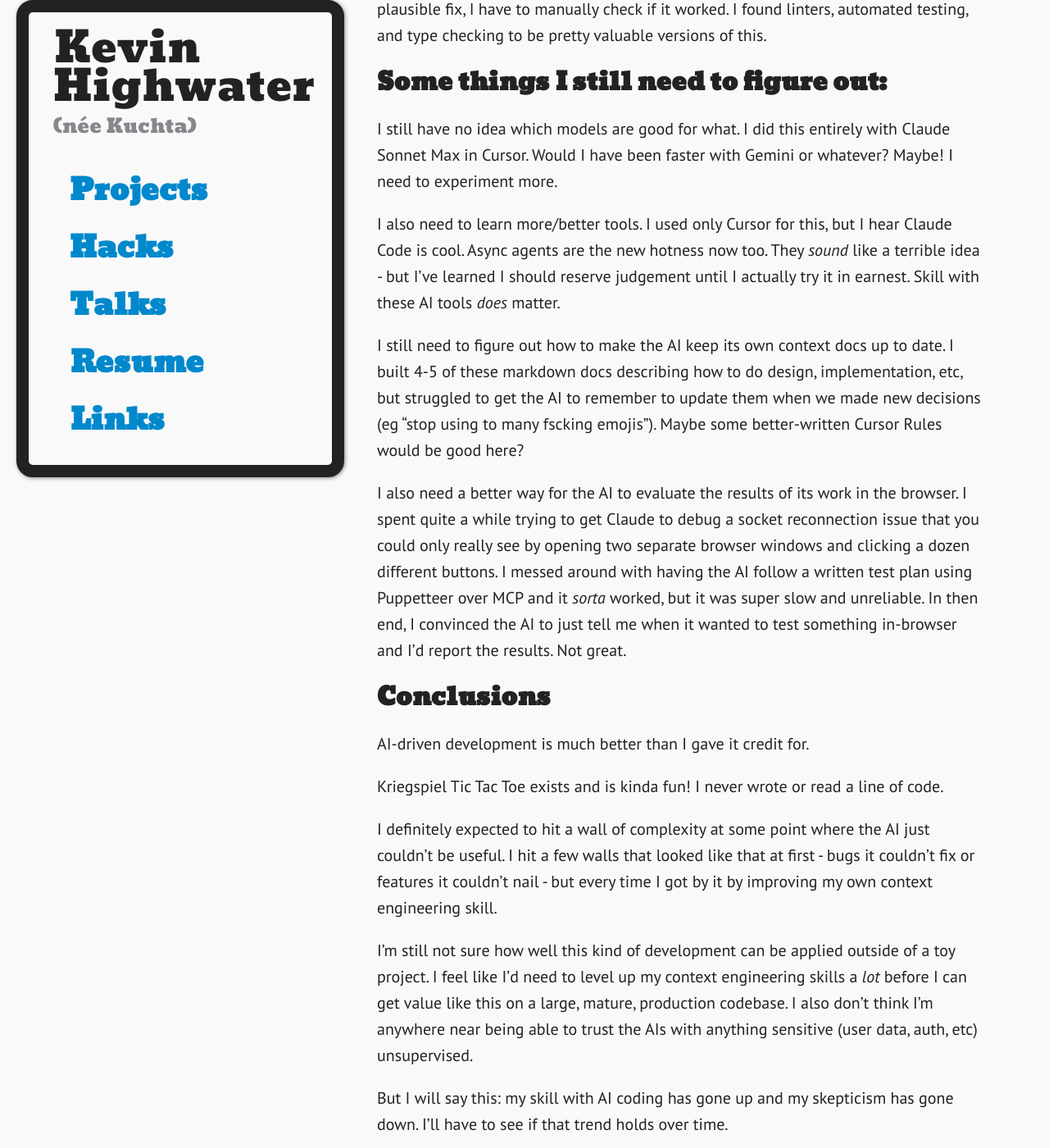
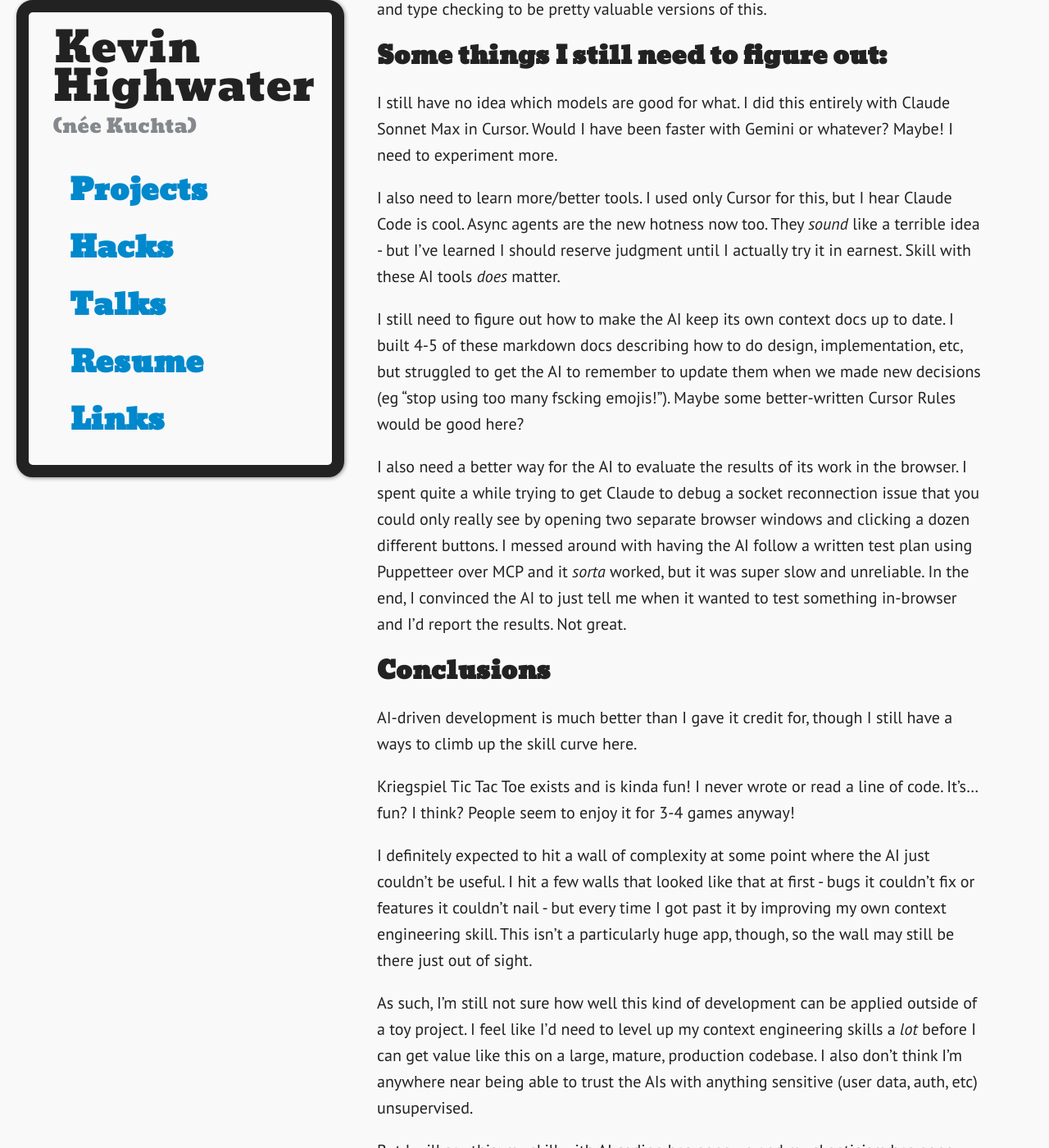
Before and after one commit to kkuchta/blog2, a Jekyll site: the page built from _posts/2024-06-10-kriegspiel-tic-tac-toe.md, in a window 1280 px wide and 1400 px high, scrolled down 3035 px. Shown: the whole window at 82% size. Built offline with Jekyll 4.4.1, drawn with Linux system fonts in a browser that asks for light colours; some of the changed text lies outside the part shown.

Commit message:
Spelling

```diff
--- a/_posts/2024-06-10-kriegspiel-tic-tac-toe.md
+++ b/_posts/2024-06-10-kriegspiel-tic-tac-toe.md
@@ -46,25 +46,25 @@ Vibe-coding extends the [Ballmer Peak](https://xkcd.com/323/) significantly. Sev
 
 But more seriously...
 
-### Good prompts are too much work - make the IA write them.
+### Good prompts are too much work - make the AI write them.
 
-I got a lot of value by asking the LLMs things like "Here's my overall product vision - what's next?" and conversing with them. I didn't learn anything new here - they proposed the same node/redis/react system I'd have suggested - but I was able to get a detailed description of this architecture in context with a _lot_ less typeing.
+I got a lot of value by asking the LLMs things like "Here's my overall product vision - what's next?" and conversing with them. I didn't learn anything new here - the AI proposed the same node/redis/react system I'd have suggested - but I was able to get a detailed description of this architecture into the context window with a _lot_ less typing.
 
-### Encouranging the model to ask me questions also saves a lot of typing.
+### Encouraging the model to ask me questions also saves a lot of typing.
 
-I _could_ write 3 paragraphs about what I want, _or_ I could write one sentence and add "ask me questions about any decisions you need made." This gets us to the same conclusion, but lets me focus on only typing out the decisions that are not forgone.
+I _could_ write three paragraphs about what I want, _or_ I could write one sentence and add "ask me questions about any decisions you need made." This gets us to the same conclusion, but lets me focus on only typing out the decisions that are not forgone.
 
 ### Dump context to files.
 
 After a 5-6 round discussion about implementation strategies, "Write our conclusions to `.ai/implementation.md`" is a great way to capture the implementation plan into a file I can reuse. Thereafter, every new chat session starts with including that file into context so the model knows how we're building what we're building.
 
-### Long-term workplans keep distractable AIs on track
+### Long-term workplans keep distractible AIs on track
 
-Before I wrote any code, but after talking through the requirements and implementation, I told the model to write out a TODO list. I iterated on this a bit until I landed on a [nested markdown check list](https://github.com/kkuchta/kttt/blob/39aab9575d339550f676668e5db427d2618fd4de/.ai/worklog.md). This meant that I could start every session with "Here are the 4-5 context files you need - take a look at the worklog and tell me what's next." . More than half the time it'd propose a reasonable next step and I could just say "Sounds good, go for it."
+Before I wrote any code, but after talking through the requirements and implementation, I told the model to write out a TODO list. I iterated on this a bit until I landed on a [nested markdown check list](https://github.com/kkuchta/kttt/blob/39aab9575d339550f676668e5db427d2618fd4de/.ai/worklog.md). This meant that I could start every session with "Here are the 4-5 context files you need - take a look at the worklog and tell me what's next." . Most of the time it'd propose a reasonable next step and I could just say "Sounds good, go for it."
 
 ### Short-term worklogs keep dumb AIs from spinning their wheels
 
-Whenever I'm debugging something myself, I keep a running file of theories, symptoms, and things I've figured out. Turns out this works for the AIs too. Telling the models to "keep a log in `.ai/game-rejoin-bug.md` of what you've tried and what you've learned" _drastically_ reduced the amount of time they spent going in circles while debugging.
+Whenever I'm debugging something myself, I keep a running file of theories, symptoms, and things I've figured out. Turns out this works for the AIs too! Telling the models to "keep a log in `.ai/game-rejoin-bug.md` of what you've tried and what you've learned" _drastically_ reduced the amount of time they spent going in circles while debugging.
 
 ### Fast iteration cycles are worth their weight in gold for an LLM.
 
@@ -74,20 +74,20 @@ A failing unit test along with "here's how you run this unit test" will let an A
 
 I still have no idea which models are good for what. I did this entirely with Claude Sonnet Max in Cursor. Would I have been faster with Gemini or whatever? Maybe! I need to experiment more.
 
-I also need to learn more/better tools. I used only Cursor for this, but I hear Claude Code is cool. Async agents are the new hotness now too. They _sound_ like a terrible idea - but I've learned I should reserve judgement until I actually try it in earnest. Skill with these AI tools _does_ matter.
+I also need to learn more/better tools. I used only Cursor for this, but I hear Claude Code is cool. Async agents are the new hotness now too. They _sound_ like a terrible idea - but I've learned I should reserve judgment until I actually try it in earnest. Skill with these AI tools _does_ matter.
 
-I still need to figure out how to make the AI keep its own context docs up to date. I built 4-5 of these markdown docs describing how to do design, implementation, etc, but struggled to get the AI to remember to update them when we made new decisions (eg "stop using to many fscking emojis"). Maybe some better-written Cursor Rules would be good here?
+I still need to figure out how to make the AI keep its own context docs up to date. I built 4-5 of these markdown docs describing how to do design, implementation, etc, but struggled to get the AI to remember to update them when we made new decisions (eg "stop using too many fscking emojis!"). Maybe some better-written Cursor Rules would be good here?
 
-I also need a better way for the AI to evaluate the results of its work in the browser. I spent quite a while trying to get Claude to debug a socket reconnection issue that you could only really see by opening two separate browser windows and clicking a dozen different buttons. I messed around with having the AI follow a written test plan using Puppetteer over MCP and it _sorta_ worked, but it was super slow and unreliable. In then end, I convinced the AI to just tell me when it wanted to test something in-browser and I'd report the results. Not great.
+I also need a better way for the AI to evaluate the results of its work in the browser. I spent quite a while trying to get Claude to debug a socket reconnection issue that you could only really see by opening two separate browser windows and clicking a dozen different buttons. I messed around with having the AI follow a written test plan using Puppetteer over MCP and it _sorta_ worked, but it was super slow and unreliable. In the end, I convinced the AI to just tell me when it wanted to test something in-browser and I'd report the results. Not great.
 
 ## Conclusions
 
-AI-driven development is much better than I gave it credit for.
+AI-driven development is much better than I gave it credit for, though I still have a ways to climb up the skill curve here.
 
-Kriegspiel Tic Tac Toe exists and is kinda fun! I never wrote or read a line of code.
+Kriegspiel Tic Tac Toe exists and is kinda fun! I never wrote or read a line of code. It's... fun? I think? People seem to enjoy it for 3-4 games anyway!
 
-I definitely expected to hit a wall of complexity at some point where the AI just couldn't be useful. I hit a few walls that looked like that at first - bugs it couldn't fix or features it couldn't nail - but every time I got by it by improving my own context engineering skill.
+I definitely expected to hit a wall of complexity at some point where the AI just couldn't be useful. I hit a few walls that looked like that at first - bugs it couldn't fix or features it couldn't nail - but every time I got past it by improving my own context engineering skill. This isn't a particularly huge app, though, so the wall may still be there just out of sight.
 
-I'm still not sure how well this kind of development can be applied outside of a toy project. I feel like I'd need to level up my context engineering skills a _lot_ before I can get value like this on a large, mature, production codebase. I also don't think I'm anywhere near being able to trust the AIs with anything sensitive (user data, auth, etc) unsupervised.
+As such, I'm still not sure how well this kind of development can be applied outside of a toy project. I feel like I'd need to level up my context engineering skills a _lot_ before I can get value like this on a large, mature, production codebase. I also don't think I'm anywhere near being able to trust the AIs with anything sensitive (user data, auth, etc) unsupervised.
 
 But I will say this: my skill with AI coding has gone up and my skepticism has gone down. I'll have to see if that trend holds over time.
```
Also changed, not shown: other parts of _posts/2024-06-10-kriegspiel-tic-tac-toe.md (+9 -9 lines).
